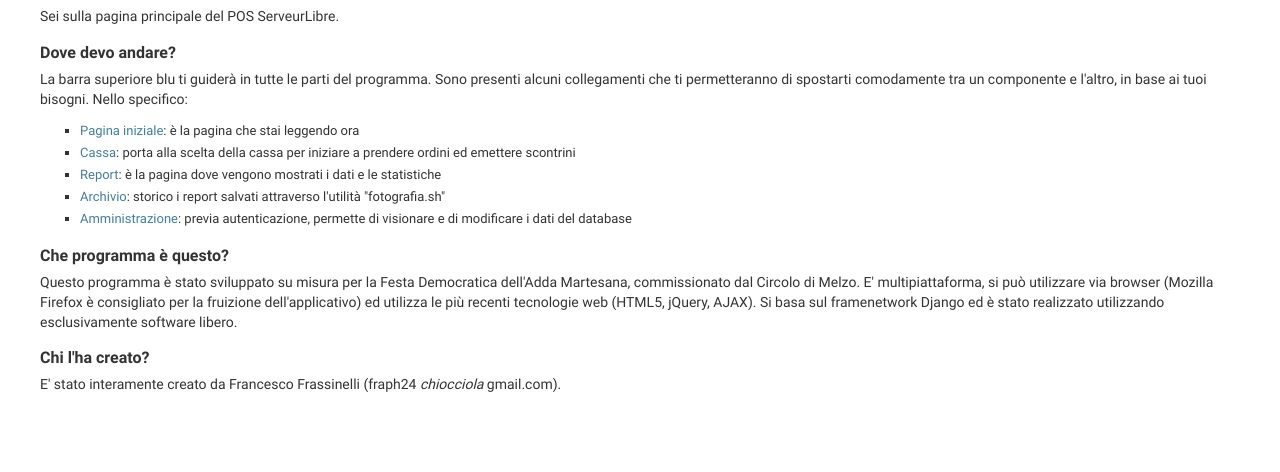
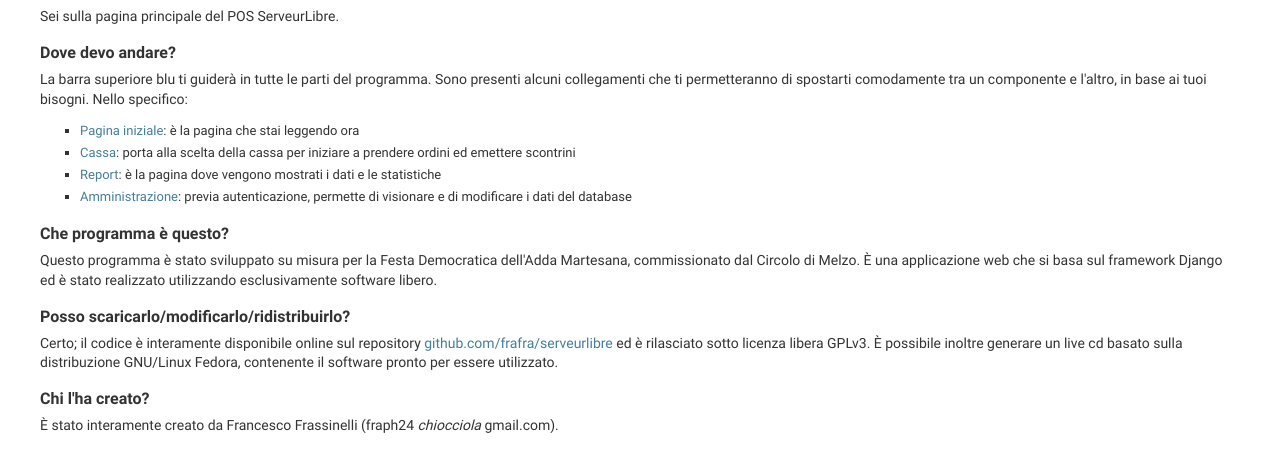
Before and after one commit to frafra/serveurlibre, a Django app: page / in a window 1280 px wide. Shown: the part 175-647 px from the top of the page. Run offline with Django 3.2, Linux system fonts and the light colour scheme.

Commit message:
Homepage updated

```diff
--- a/templates/pos/home.html
+++ b/templates/pos/home.html
@@ -11,12 +11,13 @@
 <li><a href="/">Pagina iniziale</a>: è la pagina che stai leggendo ora</li>
 <li><a href="/checkout/">Cassa</a>: porta alla scelta della cassa per iniziare a prendere ordini ed emettere scontrini</li>
 <li><a href="/report/">Report</a>: è la pagina dove vengono mostrati i dati e le statistiche</li>
-<li><a href="/static/archivio/localhost/">Archivio</a>: storico i report salvati attraverso l'utilità "fotografia.sh"</li>
 <li><a href="/admin/">Amministrazione</a>: previa autenticazione, permette di visionare e di modificare i dati del database</li>
 </ul>
 </p>
 <h2>Che programma è questo?</h2>
-<p>Questo programma è stato sviluppato su misura per la Festa Democratica dell'Adda Martesana, commissionato dal Circolo di Melzo. E' multipiattaforma, si può utilizzare via browser (Mozilla Firefox è consigliato per la fruizione dell'applicativo) ed utilizza le più recenti tecnologie web (HTML5, jQuery, AJAX). Si basa sul framenetwork Django ed è stato realizzato utilizzando esclusivamente software libero.</p>
+<p>Questo programma è stato sviluppato su misura per la Festa Democratica dell'Adda Martesana, commissionato dal Circolo di Melzo. È una applicazione web che si basa sul framework Django ed è stato realizzato utilizzando esclusivamente software libero.</p>
+<h2>Posso scaricarlo/modificarlo/ridistribuirlo?</h2>
+<p>Certo; il codice è interamente disponibile online sul repository <a href="https://github.com/frafra/serveurlibre">github.com/frafra/serveurlibre</a> ed è rilasciato sotto licenza libera GPLv3. È possibile inoltre generare un live cd basato sulla distribuzione GNU/Linux Fedora, contenente il software pronto per essere utilizzato.</p>
 <h2>Chi l'ha creato?</h2>
-<p>E' stato interamente creato da Francesco Frassinelli (fraph24 <i>chiocciola</i> gmail.com).</p>
+<p>È stato interamente creato da Francesco Frassinelli (fraph24 <i>chiocciola</i> gmail.com).</p>
 {% endblock %}
```
